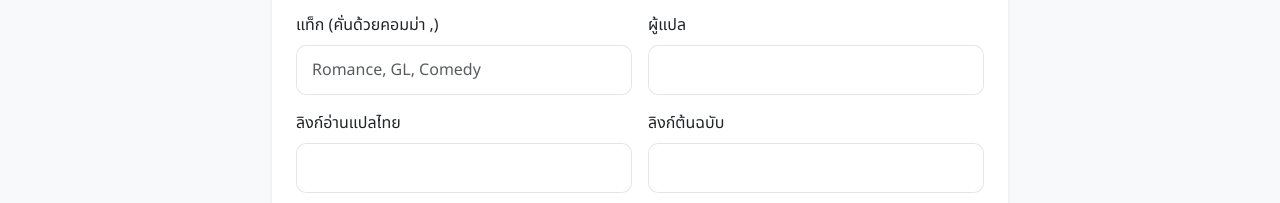
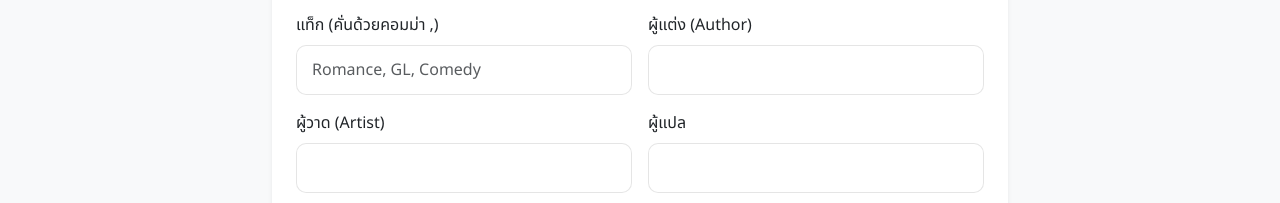
Before and after one commit to Akie4523/Manga-Archive, a website: page admin.html in a window 1280 px wide. Shown: the part 597-800 px from the top of the page. Drawn offline with nearby package versions, Linux system fonts and the light colour scheme; sample sign-in values are in the browser's storage.

Commit message:
feat: add author and artist fields to admin page

```diff
--- a/admin.html
+++ b/admin.html
@@ -76,6 +76,16 @@
                   <label class="form-label">แท็ก (คั่นด้วยคอมม่า ,)</label>
                   <input type="text" id="tags" class="form-control" placeholder="Romance, GL, Comedy" />
                 </div>
+
+                <div class="col-md-6">
+                  <label class="form-label">ผู้แต่ง (Author)</label>
+                  <input type="text" id="author" class="form-control" placeholder="" required>
+                </div>
+                <div class="col-md-6">
+                <label class="form-label">ผู้วาด (Artist)</label>
+                <input type="text" id="artist" class="form-control" placeholder="" required>
+                </div>
+
                 <div class="col-md-6">
                   <label class="form-label">ผู้แปล</label>
                   <input type="text" id="translator" class="form-control" />
```
